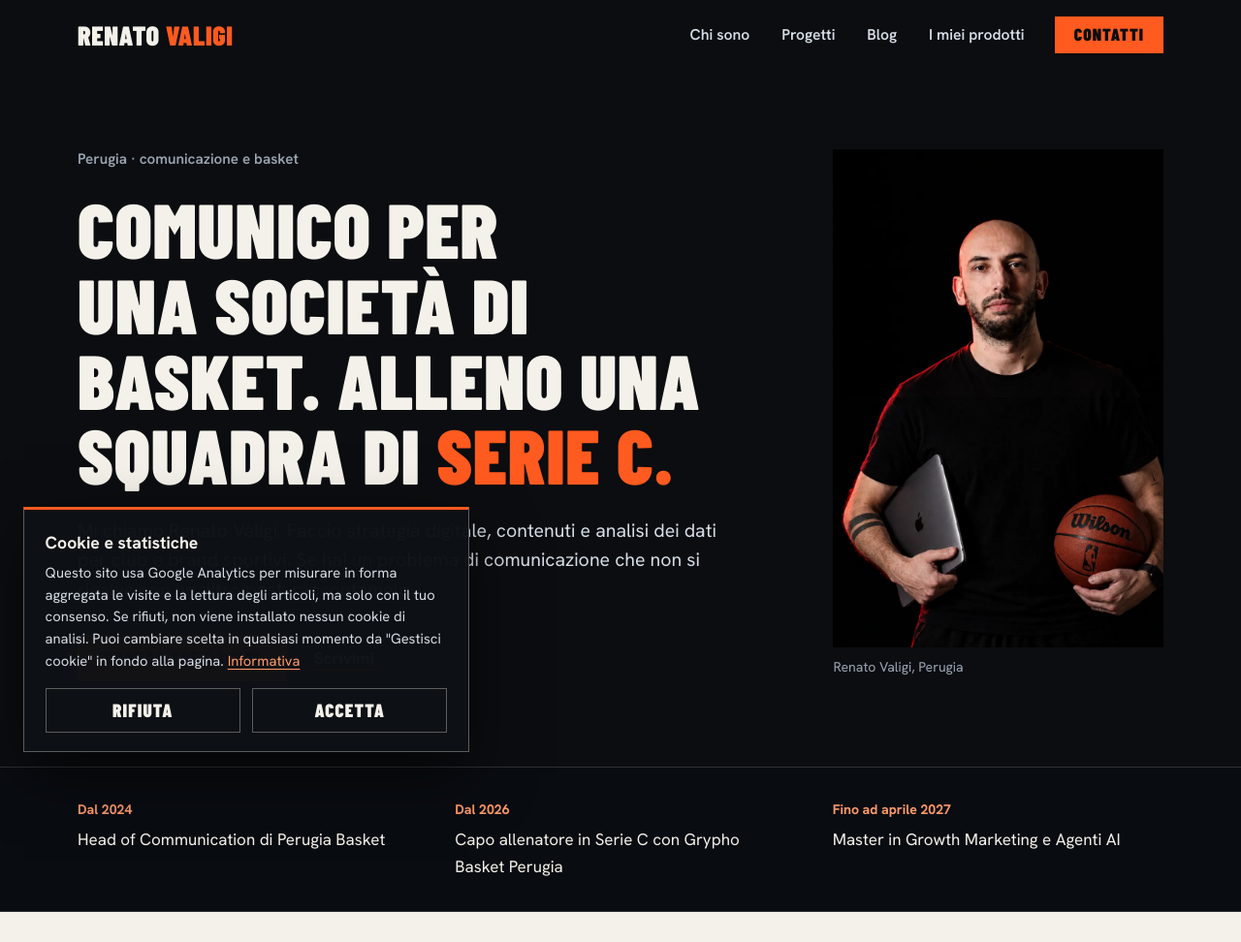
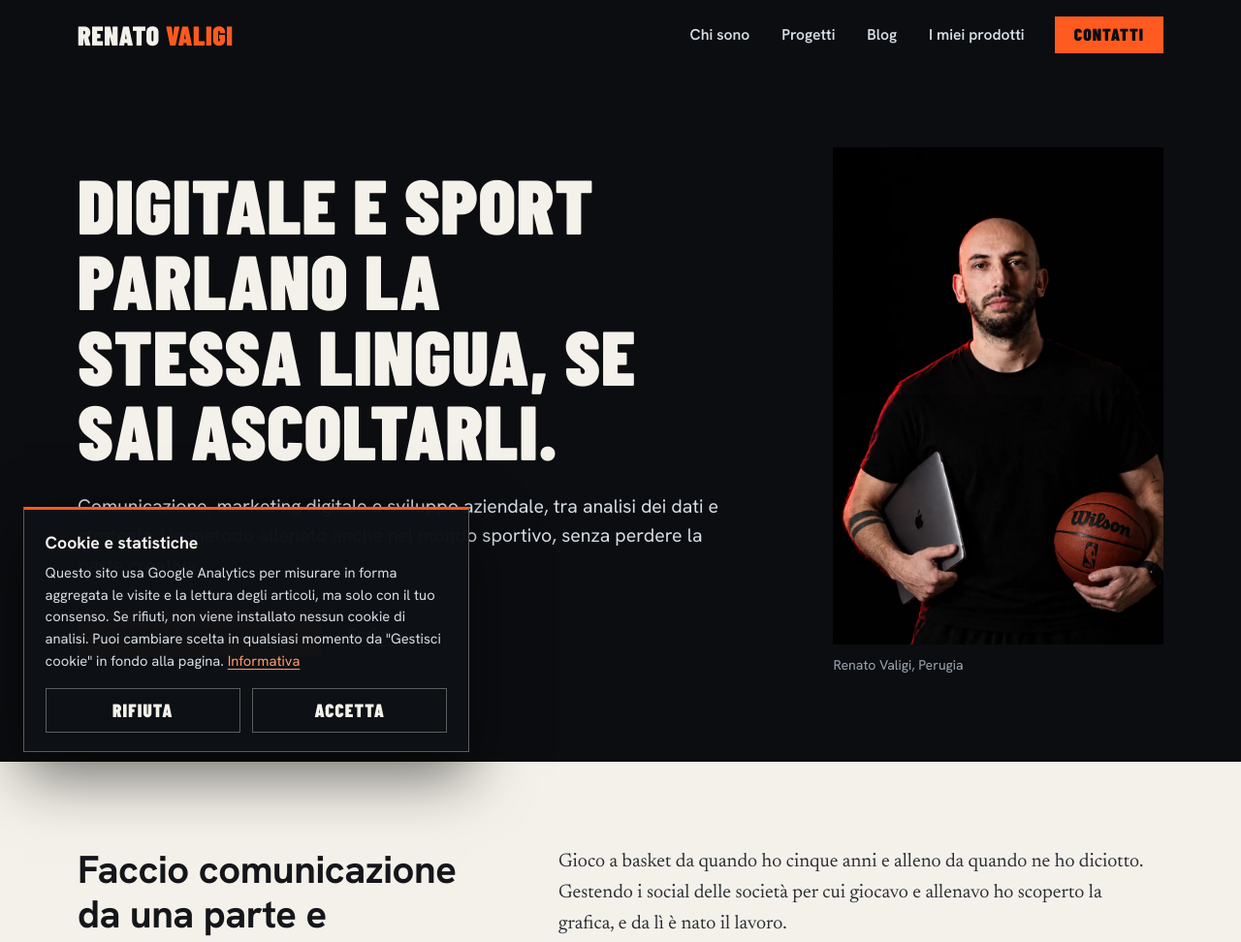
Before and after one commit to renatovaligi/renato-valigi, a plain HTML site: page index.html in a window 1280 px wide. Shown: the top 972 px of the page at 97% size. Drawn offline with Linux system fonts and the light colour scheme.

Commit message:
Home: torna il testo dell'hero precedente, tolte la fascia con le date e la riga sopra al titolo
Co-Authored-By: Claude Fable 5.2 <noreply@anthropic.com>
Claude-Session: https://claude.ai/code/session_01MebfuakckTRpbARp9SQ9kT

```diff
--- a/index.html
+++ b/index.html
@@ -62,15 +62,13 @@
       <div class="container-tight">
         <div class="hero__grid">
           <div>
-            <p class="hero__place">Perugia · comunicazione e basket</p>
-            <h1 class="hero__title">Comunico per una società di basket. Alleno una squadra di <em>Serie C.</em></h1>
+            <h1 class="hero__title">Digitale e sport parlano la stessa lingua, se sai ascoltarli.</h1>
             <p class="hero__text">
-              Mi chiamo Renato Valigi. Faccio strategia digitale, contenuti e analisi dei dati
-              per club e brand sportivi. Se hai un problema di comunicazione che non si risolve
-              con un altro post, raccontamelo.
+              Comunicazione, marketing digitale e sviluppo aziendale, tra analisi dei dati e strategia.
+              Un metodo allenato anche nel mondo sportivo, senza perdere la parte creativa.
             </p>
             <div class="hero__actions">
-              <a class="btn btn--primary" href="#lavori">Guarda tre lavori</a>
+              <a class="btn btn--primary" href="progetti.html">Guarda i miei progetti</a>
               <a class="link-arrow" href="contatti.html">Scrivimi</a>
             </div>
           </div>
@@ -79,26 +77,6 @@
             <figcaption>Renato Valigi, Perugia</figcaption>
           </figure>
         </div>
-      </div>
-    </section>
-
-    <!-- ADESSO -->
-    <section class="now" aria-label="Cosa faccio adesso">
-      <div class="container-tight">
-        <ul class="now__list">
-          <li>
-            <span class="now__when">Dal 2024</span>
-            <span class="now__what">Head of Communication di Perugia Basket</span>
-          </li>
-          <li>
-            <span class="now__when">Dal 2026</span>
-            <span class="now__what">Capo allenatore in Serie C con Grypho Basket Perugia</span>
-          </li>
-          <li>
-            <span class="now__when">Fino ad aprile 2027</span>
-            <span class="now__what">Master in Growth Marketing e Agenti AI</span>
-          </li>
-        </ul>
       </div>
     </section>
 
```
